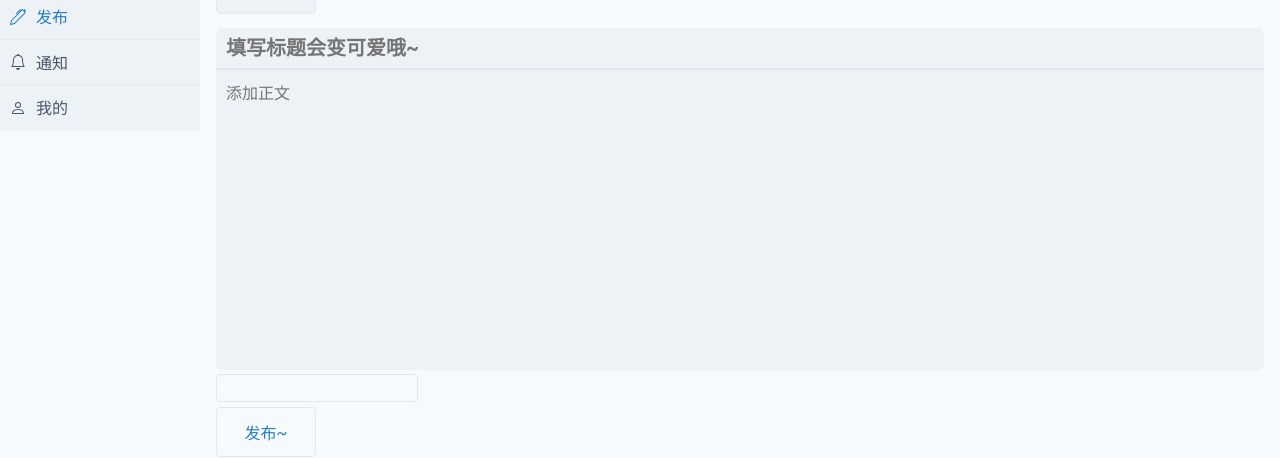
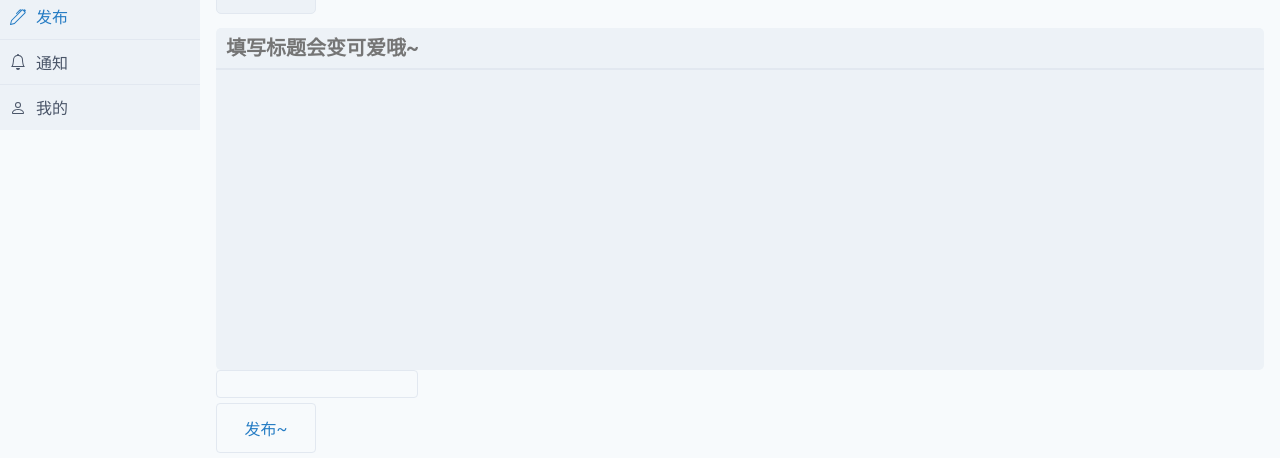
Before and after one commit to rainbow-dust/app, a React (Vite) app: page /publish in a window 1280 px wide. Shown: the part 152-610 px from the top of the page. Built offline with nearby package versions, Linux system fonts and the light colour scheme.

Commit message:
feat: [WIP] mumu-editor

```diff
--- /dev/null
+++ b/src/pages/Publish/components/MuMuEditor.module.css
@@ -0,0 +1,18 @@
+.mumu-editor {
+  width: 100%;
+  height: 300px;
+  font-size: 16px;
+  border: none;
+  outline: none;
+  resize: none;
+  padding: 10px;
+  box-sizing: border-box;
+  caret-color: var(--theme-color);
+  border-radius: 0 0 5px 5px;
+  box-sizing: border-box;
+
+
+  background-color: var(--bg-color-secondary);
+  color: var(--text-color);
+
+}
--- /dev/null
+++ b/src/pages/Publish/components/MuMuEditor.tsx
@@ -0,0 +1,92 @@
+import { useEffect, useRef, useState } from 'react'
+
+import Classes from './MuMuEditor.module.css'
+
+export const MuMuEditor: React.FC<{
+  content: string
+  setContent: (content: string) => void
+}> = ({
+  content,
+  // setContent
+}) => {
+  // const [content, setContent] = useState()
+  // const [innerHTML, setInnerHTML] = useState()
+  // const [tags, setTags] = useState<string[]>([])
+  // const [users, setUsers] = useState<string[]>([])
+
+  //
+
+  // 标签的文字结构应该是 #原神[标签/话题], @暮暮[用户],渲染是是 a 标签
+  // 使用，空格/换行时，如果本段落是以#开头的，就创建一个<a>标签，然后替换掉这个段落。
+  // 如果是@开头的，就创建一个a标签，然后替换掉这个段落。
+
+  // 外层拿到的应该是 mark 的字符串
+
+  const [lastHtml, setLastHtml] = useState(content)
+
+  const handleContentChange = (e: React.ChangeEvent<HTMLDivElement>) => {
+    // 这里拿到的 html...可能有很多嵌套.但功能是不需要嵌套的，弄平
+    const strs = e.target.innerHTML.split(/[\n\s]/)
+    let _html = e.target.innerHTML
+
+    strs.forEach((str) => {
+      if (str.startsWith('#')) {
+        const a = document.createElement('a')
+        a.contentEditable = 'false'
+        a.href = `/tag/${str.slice(1)}`
+        a.innerText = str
+        _html = _html.replace(str, a.outerHTML)
+      }
+    })
+    setLastHtml(_html)
+  }
+  return (
+    <>
+      <ContentEditable html={lastHtml} onChange={handleContentChange} />
+    </>
+  )
+}
+
+const ContentEditable: React.FC<{
+  html: string
+  onChange: (e: React.ChangeEvent<HTMLDivElement>) => void
+}> = ({ html, onChange }) => {
+  // 这一层...只实现默认、基本的展示编辑，不做功能性的处理
+
+  // 我明白了... 这个组件如果这么写，其实是属于..失控了许多的。onChange 只是修改外部变量，而这样写外部变量的改变已经显示不到这里了。
+  // 重新渲染会导致丢失光标位置，而如果不重新渲染，就纯纯的脱离联系没有反馈...
+
+  // ...也许真的需要，记忆光标位置，插入，复原光标位置，这样做的话... react 真是多余。我就说 jquery 天下无敌。
+
+  // getSelection(), createRange(),
+  // lastCarets.current = window.getSelection().getRangeAt(0).cloneRange()
+  // 不过它要真刷新了...这样记忆还有用吗。
+
+  const lastHtml = useRef(html)
+  const textarea = useRef<HTMLDivElement>(null)
+  const handleInput = (e: React.FormEvent<HTMLDivElement>) => {
+    onChange(e as unknown as React.ChangeEvent<HTMLDivElement>)
+  }
+
+  useEffect(() => {
+    if (textarea.current) {
+      textarea.current.innerHTML = html
+    }
+  }, [html])
+
+  return (
+    <>
+      <div
+        contentEditable
+        id="content"
+        // placeholder="添加正文"
+        // data-tribute={true}
+        className={Classes['mumu-editor']}
+        onInput={handleInput}
+        ref={textarea}
+        dangerouslySetInnerHTML={{ __html: lastHtml.current }}
+      ></div>
+      {lastHtml.current}
+    </>
+  )
+}
--- a/src/pages/Publish/index.module.css
+++ b/src/pages/Publish/index.module.css
@@ -24,6 +24,11 @@
   caret-color: var(--theme-color);
   border-radius: 0 0 5px 5px;
   box-sizing: border-box;
+
+
+  background-color: var(--bg-color-secondary);
+  color: var(--text-color);
+
 }
 
 .publish-button {
--- a/src/pages/Publish/index.tsx
+++ b/src/pages/Publish/index.tsx
@@ -5,6 +5,7 @@ import { Search } from '~/components/Search'
 import { Pic, addNote, addTag, queryTags } from '~/services'
 
 import { ImgUpload } from './components/ImgUpload'
+import { MuMuEditor } from './components/MuMuEditor'
 import Classes from './index.module.css'
 
 interface Tag {
@@ -46,7 +47,7 @@ export const Publish: React.FC = () => {
     // Add your logic to submit the note content here
     addNote(
       title,
-      content,
+      JSON.stringify(content),
       tags.map((t) => t), // 这里是 tag 的 name...
       picList,
     ).then((res) => {
@@ -62,9 +63,6 @@ export const Publish: React.FC = () => {
   }
 
   const [content, setContent] = useState('')
-  const handleContentChange = (e: React.ChangeEvent<HTMLTextAreaElement>) => {
-    setContent(e.target.value)
-  }
 
   return (
     <div>
@@ -78,17 +76,9 @@ export const Publish: React.FC = () => {
             value={title}
             onChange={handleTitleChange}
             className={Classes['title-input']}
-            style={{}}
           />
 
-          <textarea
-            id="content"
-            placeholder="添加正文"
-            value={content}
-            onChange={handleContentChange}
-            className={Classes['content-textarea']}
-            style={{}}
-          />
+          <MuMuEditor content={content} setContent={setContent} />
         </div>
 
         <div
```
